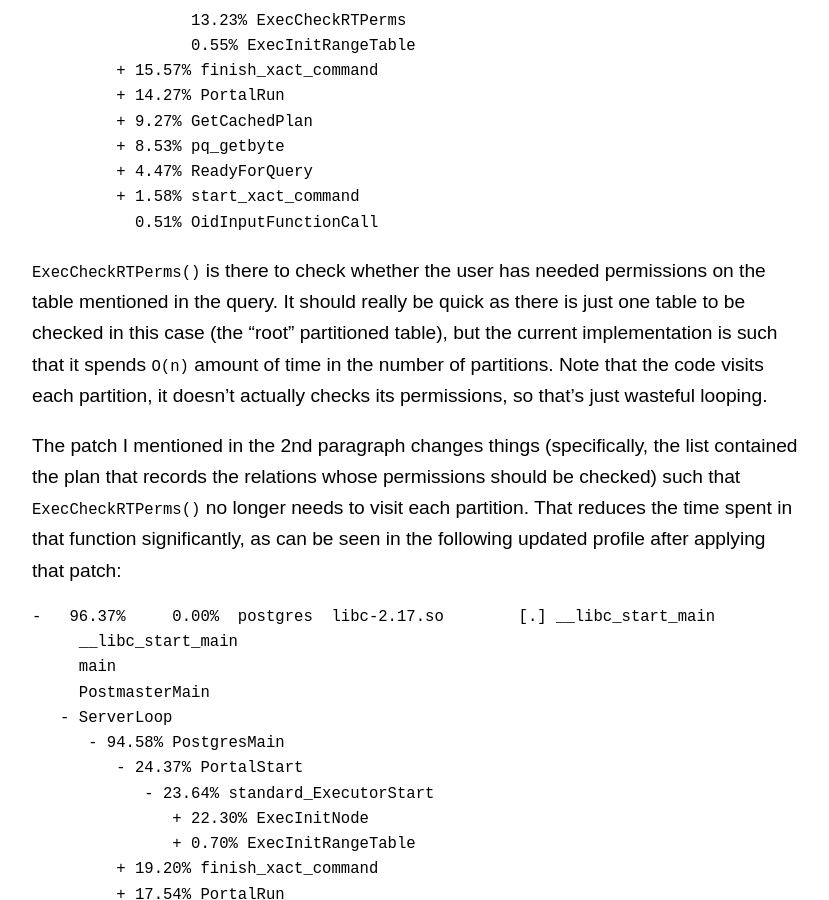
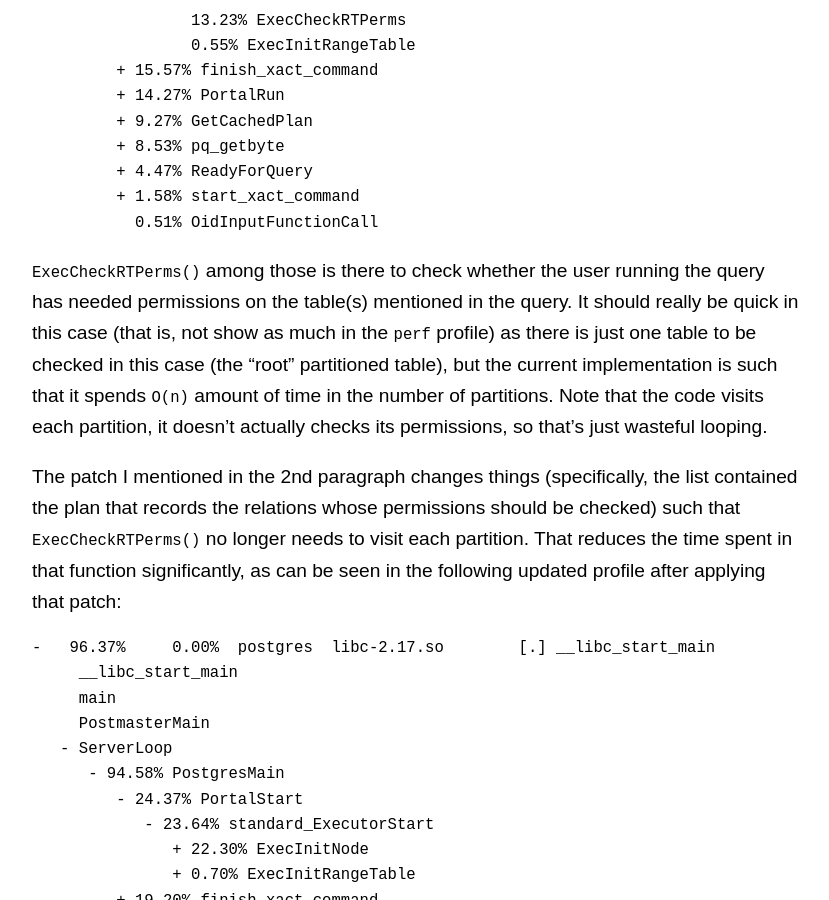
Before and after one commit to amitlan/website, a Jekyll site: the page built from _posts/2022-11-22-query-perm-check.md, in a window 1280 px wide and 900 px high, scrolled down 3204 px. Shown: the whole window, without its empty margins (224-1053 px from the left). Built offline with Jekyll 4.4.1, drawn with Linux system fonts in a browser that asks for light colours.

````diff
--- a/_posts/2022-11-22-query-perm-check.md
+++ b/_posts/2022-11-22-query-perm-check.md
@@ -130,12 +130,13 @@ find the culprits:
            0.51% OidInputFunctionCall
 ```
 
-`ExecCheckRTPerms()` is there to check whether the user has needed permissions on the
-table mentioned in the query.  It should really be quick as there is just one table to
-be checked in this case (the "root" partitioned table), but the current implementation
-is such that it spends `O(n)` amount of time in the number of partitions.  Note that
-the code visits each partition, it doesn't actually checks its permissions, so that's
-just wasteful looping.
+`ExecCheckRTPerms()` among those is there to check whether the user running the query
+has needed permissions on the table(s) mentioned in the query.  It should really be
+quick in this case (that is, not show as much in the `perf` profile) as there is just
+one table to be checked in this case (the "root" partitioned table), but the current
+implementation is such that it spends `O(n)` amount of time in the number of partitions.
+Note that the code visits each partition, it doesn't actually checks its permissions, so
+that's just wasteful looping.
 
 The patch I mentioned in the 2nd paragraph changes things (specifically, the list contained
 the plan that records the relations whose permissions should be checked) such that
````
